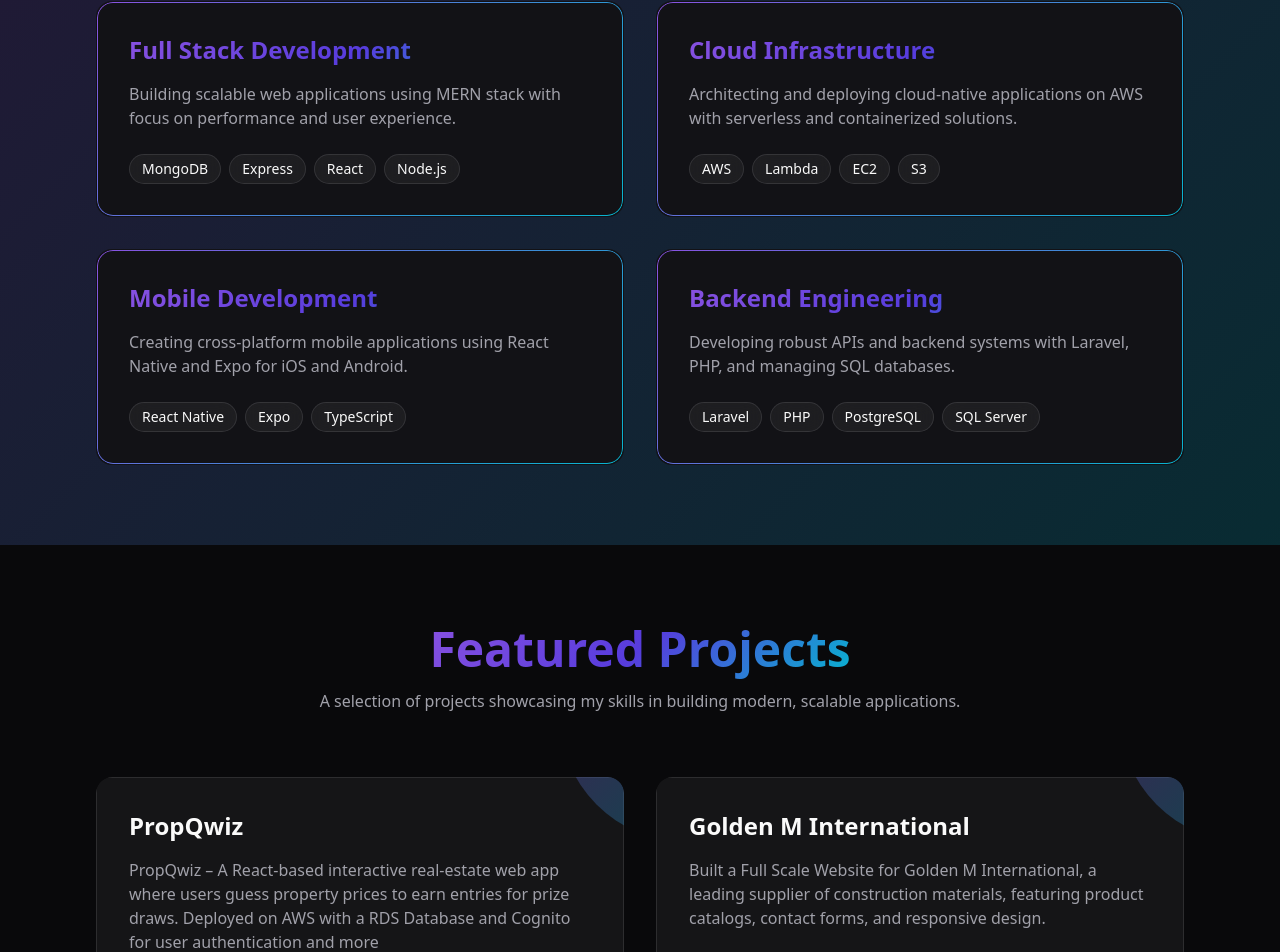
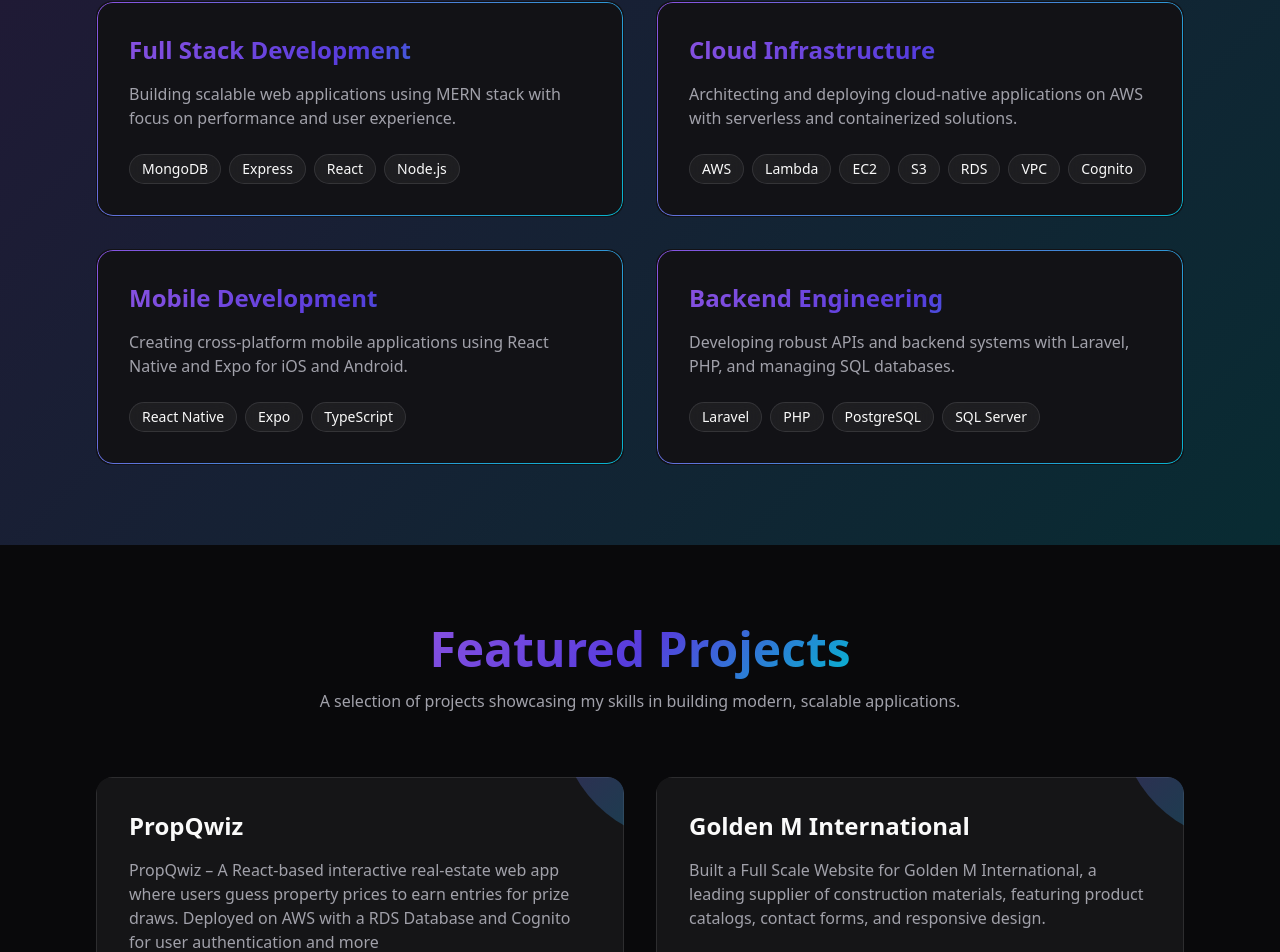
Before and after one commit to IbrahimAhmed-Tech/ibrahim-portfolio, a React (Vite) app: page / in a window 1280 px wide. Shown: the part 1757-2709 px from the top of the page. Built offline with nearby package versions, Linux system fonts and the light colour scheme; the HTML template or start-up script is replaced by a standard one.

Commit message:
Modify Exp

```diff
--- a/src/components/Experience.tsx
+++ b/src/components/Experience.tsx
@@ -9,7 +9,7 @@ const experiences = [
   {
     title: "Cloud Infrastructure",
     description: "Architecting and deploying cloud-native applications on AWS with serverless and containerized solutions.",
-    technologies: ["AWS", "Lambda", "EC2", "S3"],
+    technologies: ["AWS", "Lambda", "EC2", "S3", 'RDS', 'VPC', 'Cognito'],
   },
   {
     title: "Mobile Development",
```
